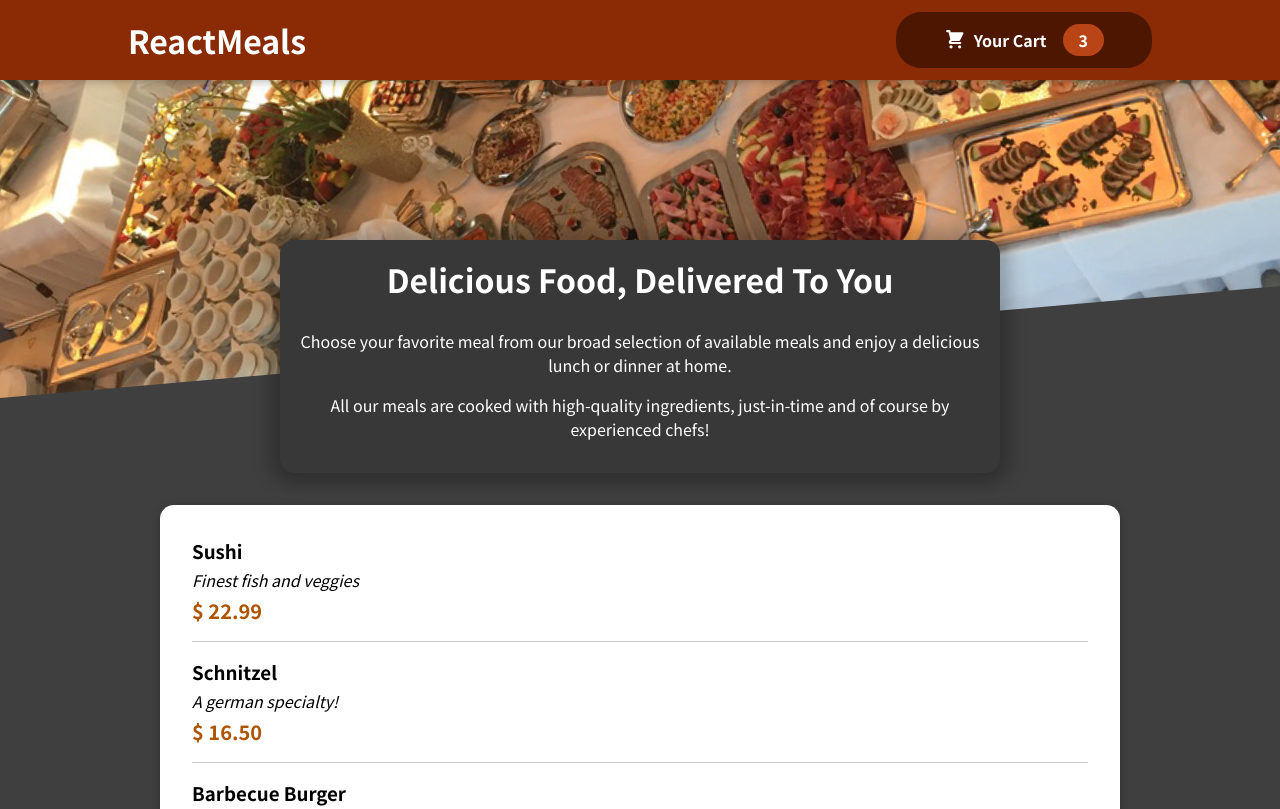
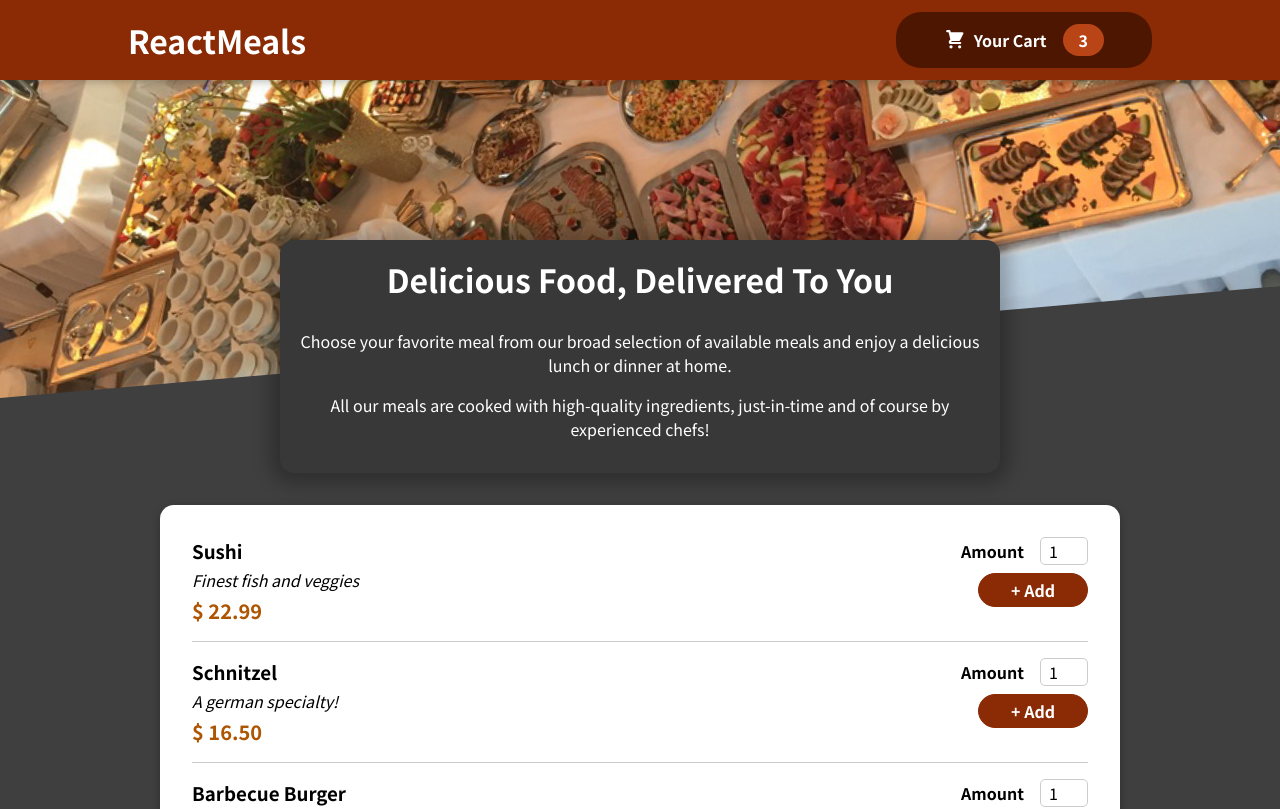
Before and after one commit to SuryanshuTomar/WebDev-Frameworks, a React (Create React App) app in the folder React JS/Practice/PracticeFoodApp/: page / in a window 1280 px wide. Shown: the top 809 px of the page. Built offline with nearby package versions, Linux system fonts and the light colour scheme.

Commit message:
Configured MealItemForm to MealItem

```diff
--- a/React JS/Practice/PracticeFoodApp/src/components/Meals/AvailableMeals.js
+++ b/React JS/Practice/PracticeFoodApp/src/components/Meals/AvailableMeals.js
@@ -33,6 +33,7 @@
 const AvailableMeals = () => {
 	const mealsList = DUMMY_MEALS.map((meal) => (
 		<MealItem
+			id={meal.id}
 			key={meal.id}
 			name={meal.name}
 			description={meal.description}
--- a/React JS/Practice/PracticeFoodApp/src/components/Meals/MealItem/MealItem.js
+++ b/React JS/Practice/PracticeFoodApp/src/components/Meals/MealItem/MealItem.js
@@ -1,4 +1,6 @@
 import React from "react";
+
+import MealItemForm from "./MealItemForm";
 
 import Classes from "./MealItem.module.css";
 
@@ -11,7 +13,9 @@
 				<div className={Classes.description}>{props.description}</div>
 				<div className={Classes.price}>{price}</div>
 			</div>
-			<div></div>
+			<div>
+				<MealItemForm id={props.id}/>
+			</div>
 		</li>
 	);
 };
--- a/React JS/Practice/PracticeFoodApp/src/components/Meals/MealItem/MealItemForm.js
+++ b/React JS/Practice/PracticeFoodApp/src/components/Meals/MealItem/MealItemForm.js
@@ -1,9 +1,26 @@
 import React from "react";
+
+import Input from "../../UI/Input";
 
 import Classes from "./MealItemForm.module.css";
 
 const MealItemForm = (props) => {
-	return;
+	return (
+		<form className={Classes.form}>
+			<Input
+				label="Amount"
+				input={{
+					id: "amount_" + props.id,
+					type: "number",
+					min: "1",
+					max: "5",
+					step: "1",
+					defaultValue: "1",
+				}}
+			/>
+			<button>+ Add</button>
+		</form>
+	);
 };
 
 export default MealItemForm;
```
Also changed, not shown: 1 other file (tests, documents, lock files or other folders).
